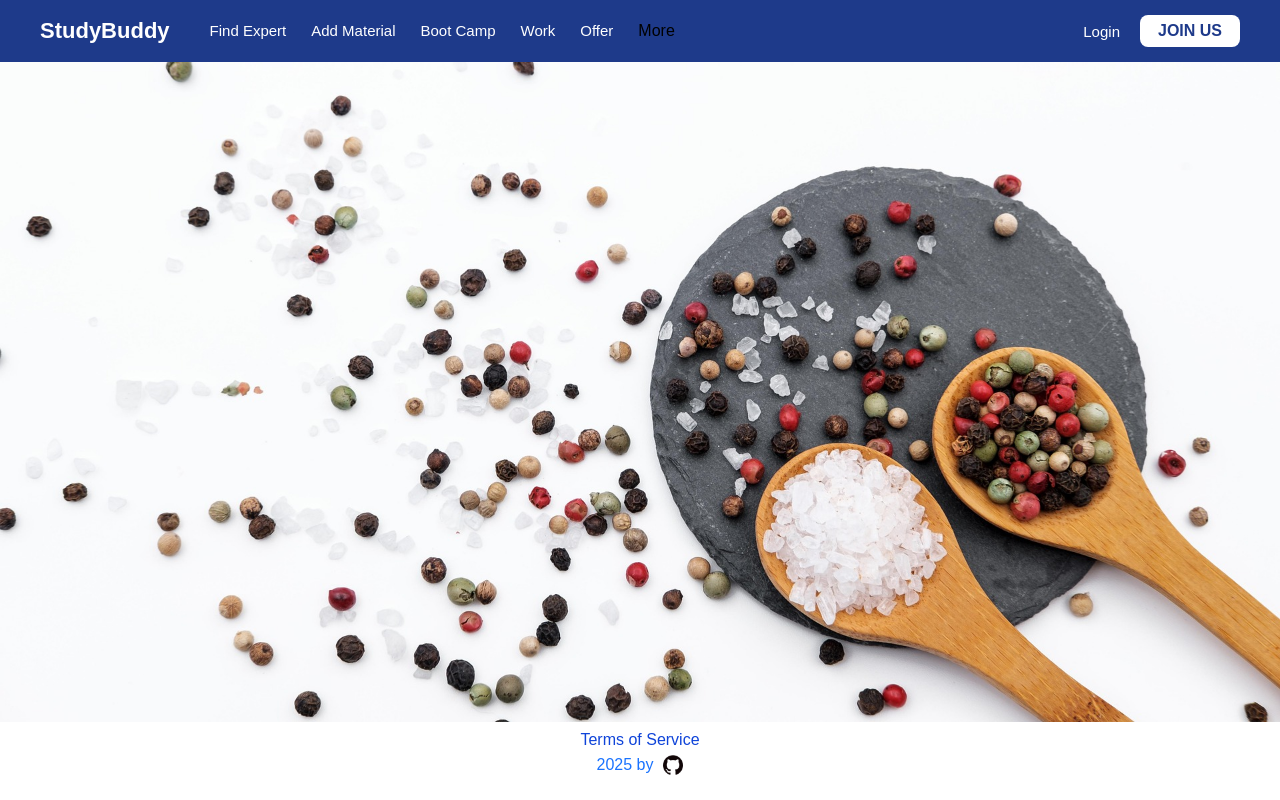
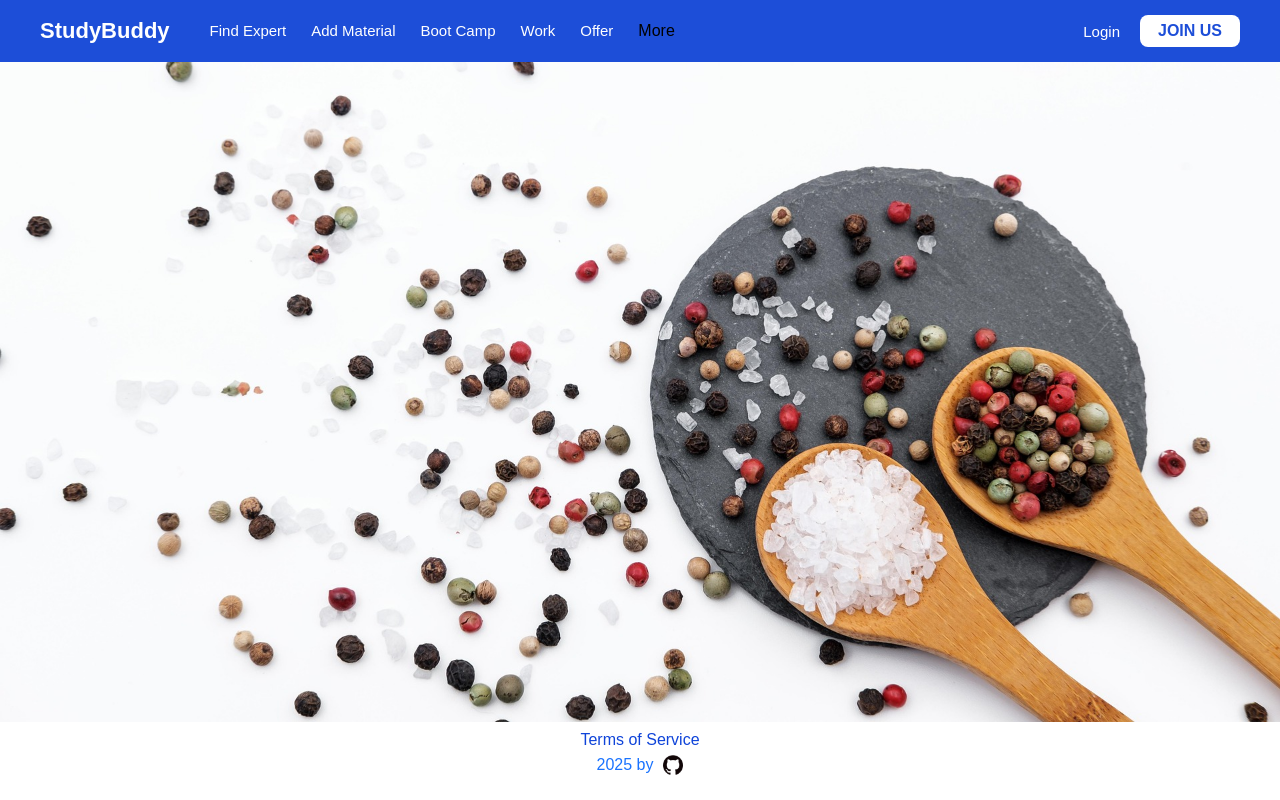
Before and after one commit to ElecNinja/grad-project, a React (Vite) app in the folder Frontend-ReactJS/: page / in a window 1280 px wide. Built offline with nearby package versions, Linux system fonts and the light colour scheme.

Commit message:
Update header.css

```diff
--- a/Frontend-ReactJS/src/components/Header/header.css
+++ b/Frontend-ReactJS/src/components/Header/header.css
@@ -1,6 +1,6 @@
 /* Navbar Container */
 .navbar {
-  background-color: #1e3a8a;
+  background-color: #1d4ed8;
   padding: 15px 40px;
 }
 
@@ -57,7 +57,7 @@
 /* Primary Button */
 .btn-primary {
   background-color: white;
-  color: #1e3a8a;
+  color: #1d4ed8;
   padding: 8px 18px;
   border-radius: 8px;
   text-decoration: none;
@@ -82,5 +82,5 @@
 
 .btn-outline:hover {
   background-color: white;
-  color: #1e3a8a;
+  color: #1d4ed8;
 }
```
